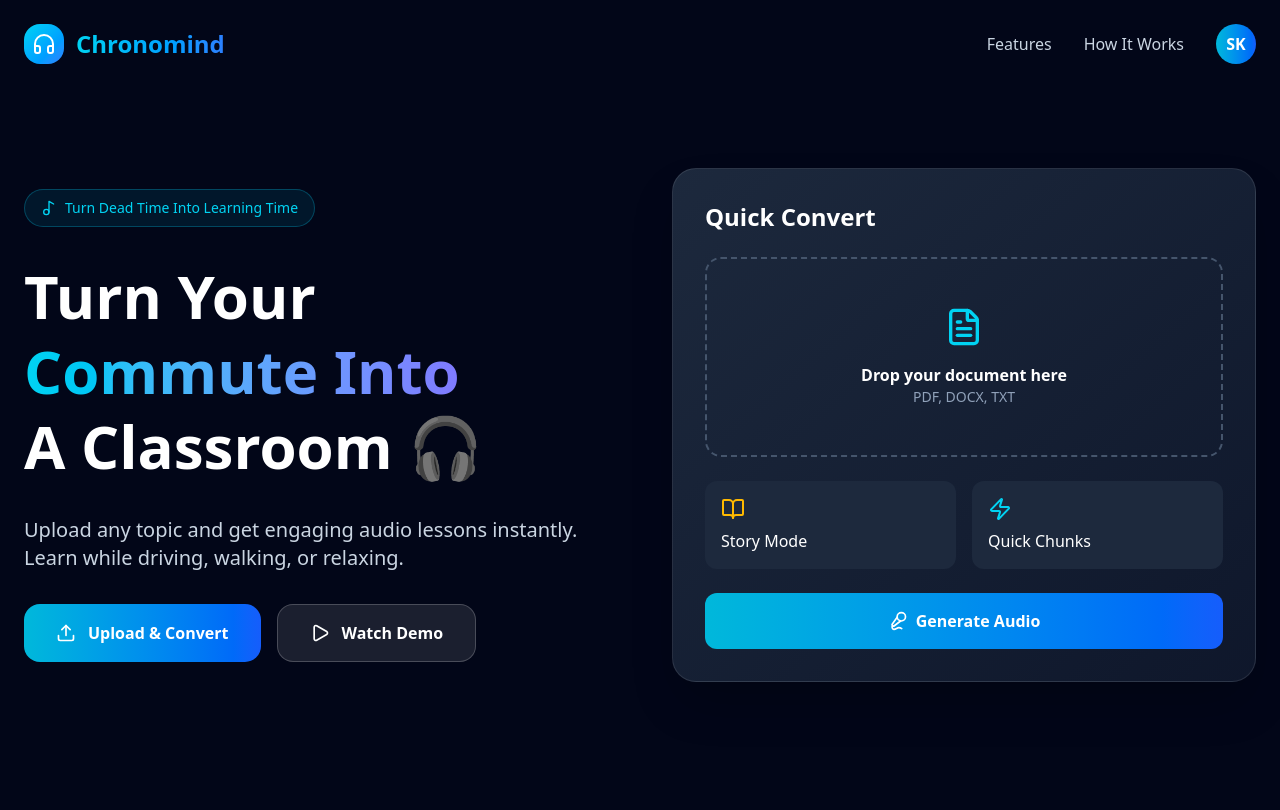
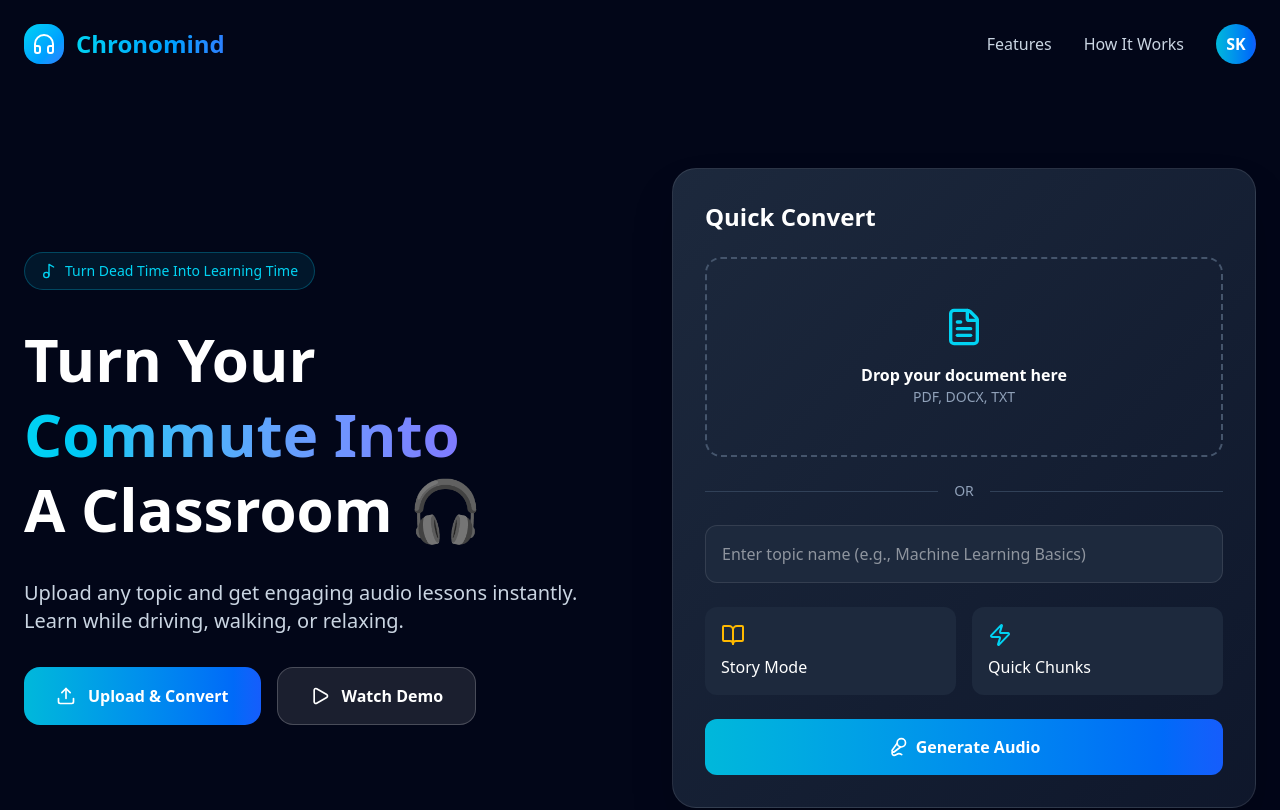
Before and after one commit to saikrishna7288/Chronomind, a Vue app in the folder frontend/: page /Home in a window 1280 px wide. Shown: the top 810 px of the page. Built offline with nearby package versions, Linux system fonts and the light colour scheme.

Commit message:
added two types of input

```diff
--- a/frontend/src/pages/Home.jsx
+++ b/frontend/src/pages/Home.jsx
@@ -15,6 +15,8 @@ import {
 const Home = () => {
   const [activeFeature, setActiveFeature] = useState(0);
   const [showProfile, setShowProfile] = useState(false);
+  const [topic, setTopic] = useState("");
+  const [file, setFile] = useState(null);
 
   const features = [
     {
@@ -136,11 +138,43 @@ const Home = () => {
         <div className="bg-gradient-to-br from-slate-800 to-slate-900 border border-white/10 rounded-3xl p-8 shadow-2xl">
           <h3 className="text-2xl font-bold mb-6">Quick Convert</h3>
 
-          <div className="border-2 border-dashed border-slate-600 rounded-2xl p-12 text-center hover:border-cyan-500 transition cursor-pointer">
-            <FileText className="w-10 h-10 mx-auto mb-4 text-cyan-400" />
-            <p className="font-semibold">Drop your document here</p>
-            <p className="text-sm text-slate-400">PDF, DOCX, TXT</p>
-          </div>
+          <div className="space-y-6">
+
+  {/* Upload Section */}
+  <label className="border-2 border-dashed border-slate-600 rounded-2xl p-12 text-center hover:border-cyan-500 transition cursor-pointer block">
+    <input
+      type="file"
+      className="hidden"
+      onChange={(e) => setFile(e.target.files[0])}
+    />
+
+    <FileText className="w-10 h-10 mx-auto mb-4 text-cyan-400" />
+    <p className="font-semibold">
+      {file ? file.name : "Drop your document here"}
+    </p>
+    <p className="text-sm text-slate-400">
+      PDF, DOCX, TXT
+    </p>
+  </label>
+
+  {/* OR Divider */}
+  <div className="flex items-center gap-4">
+    <div className="flex-1 h-px bg-slate-700"></div>
+    <span className="text-slate-400 text-sm">OR</span>
+    <div className="flex-1 h-px bg-slate-700"></div>
+  </div>
+
+  {/* Topic Input */}
+  <input
+    type="text"
+    placeholder="Enter topic name (e.g., Machine Learning Basics)"
+    value={topic}
+    onChange={(e) => setTopic(e.target.value)}
+    className="w-full p-4 rounded-xl bg-slate-800 border border-white/10 focus:border-cyan-500 outline-none"
+  />
+
+</div>
+
 
           <div className="grid grid-cols-2 gap-4 mt-6">
             <button className="p-4 bg-slate-800 rounded-xl hover:bg-slate-700 transition text-left">
```
